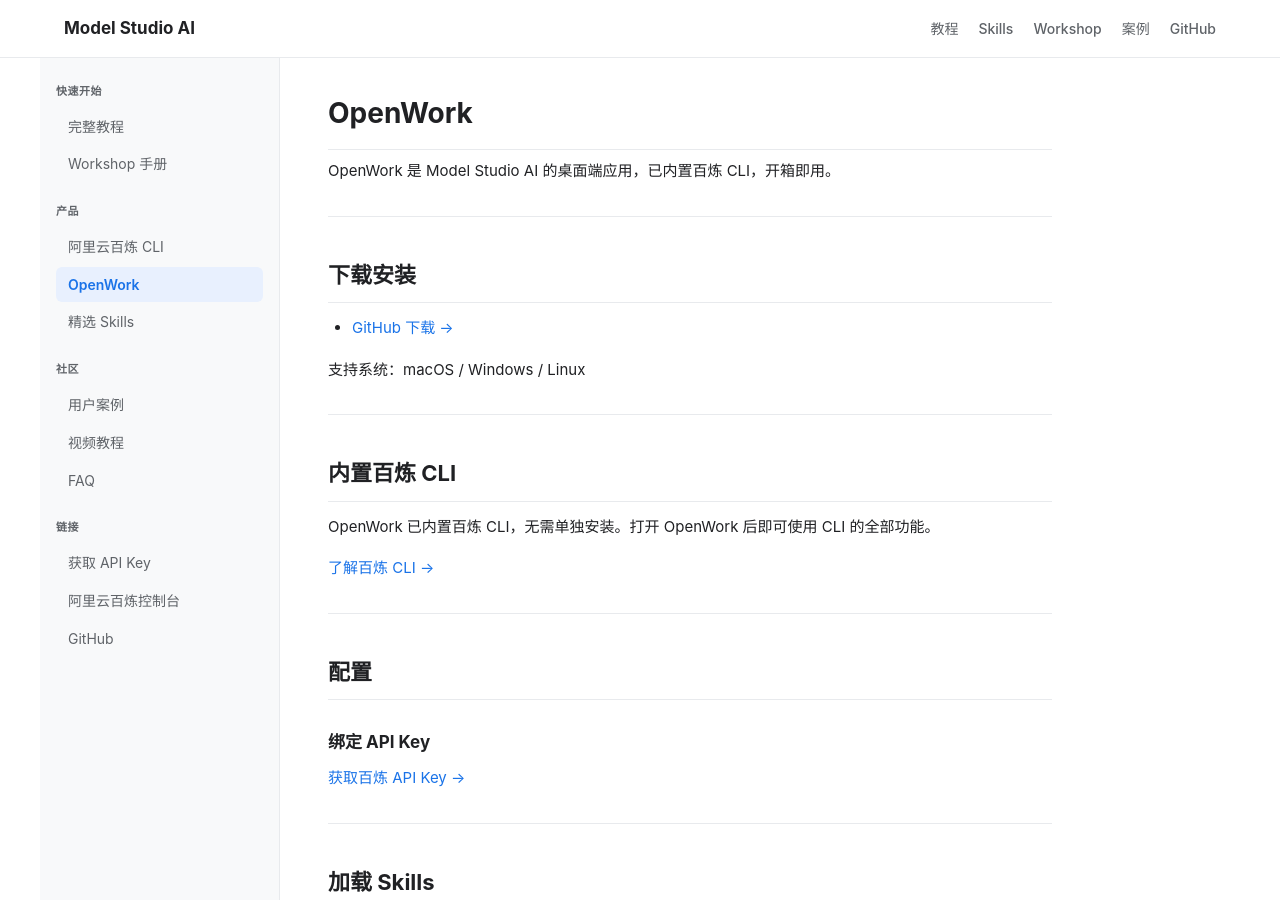
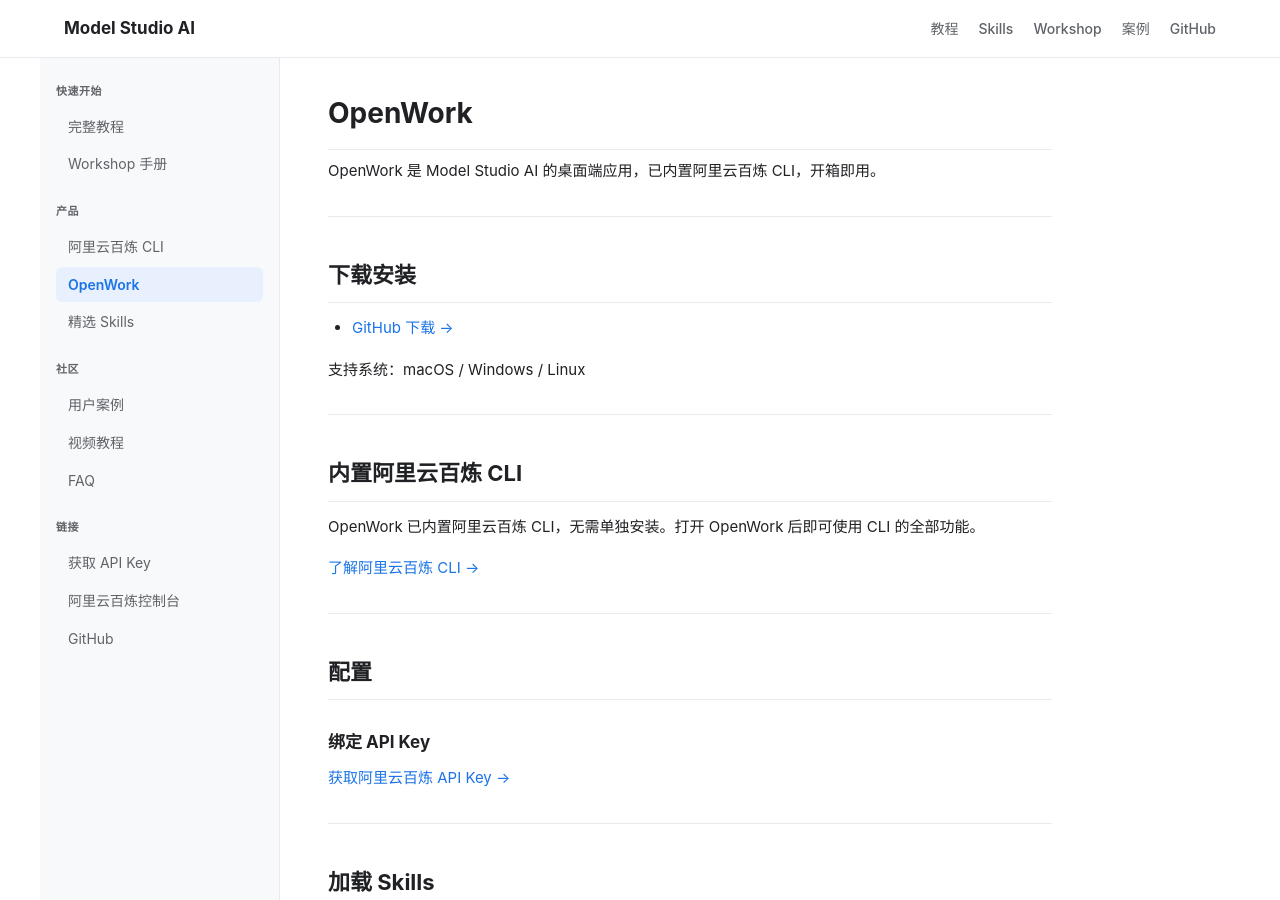
Before and after one commit to joeytoday/modelstudioai.github.io, a Jekyll site: the page built from openwork/index.md, in a window 1280 px wide and 900 px high. Built offline with Jekyll 4.4.1, drawn with Linux system fonts in a browser that asks for light colours.

Commit message:
fix: replace bare 百炼 with 阿里云百炼 in openwork/index.md

```diff
--- a/openwork/index.md
+++ b/openwork/index.md
@@ -6,7 +6,7 @@ permalink: /openwork/
 
 # OpenWork
 
-OpenWork 是 Model Studio AI 的桌面端应用，已内置百炼 CLI，开箱即用。
+OpenWork 是 Model Studio AI 的桌面端应用，已内置阿里云百炼 CLI，开箱即用。
 
 ---
 
@@ -20,11 +20,11 @@ OpenWork 是 Model Studio AI 的桌面端应用，已内置百炼 CLI，开箱
 
 ---
 
-## 内置百炼 CLI
+## 内置阿里云百炼 CLI
 
-OpenWork 已内置百炼 CLI，无需单独安装。打开 OpenWork 后即可使用 CLI 的全部功能。
+OpenWork 已内置阿里云百炼 CLI，无需单独安装。打开 OpenWork 后即可使用 CLI 的全部功能。
 
-[了解百炼 CLI →](/cli/)
+[了解阿里云百炼 CLI →](/cli/)
 
 ---
 
@@ -32,7 +32,7 @@ OpenWork 已内置百炼 CLI，无需单独安装。打开 OpenWork 后即可使
 
 ### 绑定 API Key
 
-[获取百炼 API Key →](https://bailian.console.aliyun.com/cn-beijing/?source_channel=key_github&tab=app#/api-key)
+[获取阿里云百炼 API Key →](https://bailian.console.aliyun.com/cn-beijing/?source_channel=key_github&tab=app#/api-key)
 
 <!-- TODO: 从 OpenWork repo 迁移配置步骤和截图 -->
 
```
